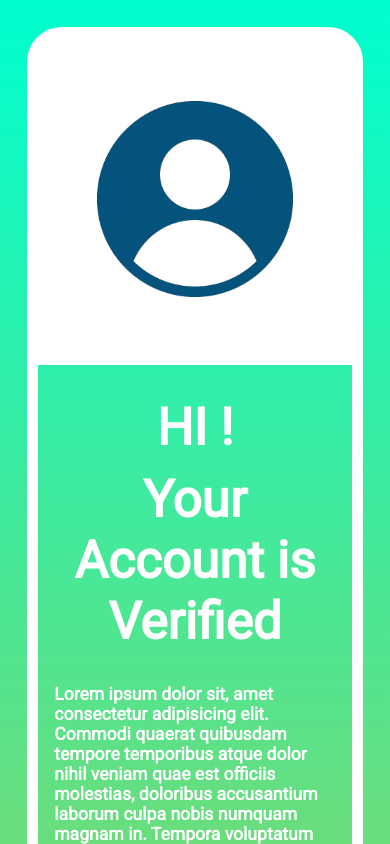
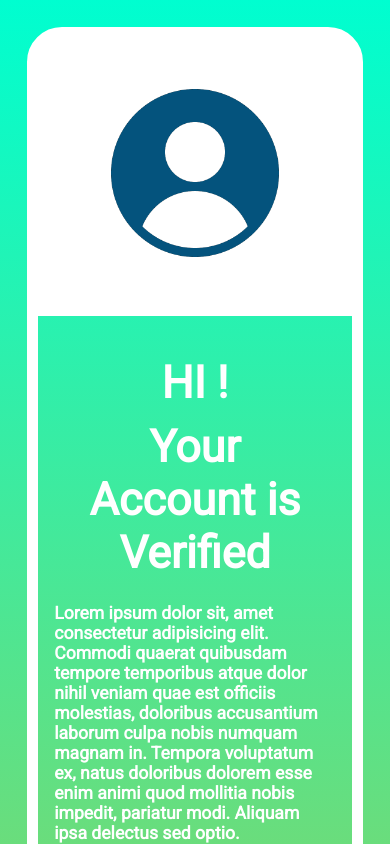
Before and after one commit to velizhaar/notification-card, a React (Create React App) app: page / in a window 390 px wide. Built offline with nearby package versions, Linux system fonts and the light colour scheme.

Commit message:
editing user icon

```diff
--- a/public/index.html
+++ b/public/index.html
@@ -28,7 +28,7 @@
       work correctly both with client-side routing and a non-root public URL.
       Learn how to configure a non-root public URL by running `npm run build`.
     -->
-    <title>React App</title>
+    <title>Notification</title>
   </head>
   <body>
     <noscript>You need to enable JavaScript to run this app.</noscript>
--- a/src/App.css
+++ b/src/App.css
@@ -5,6 +5,7 @@
 }
 .container {
   background: linear-gradient(rgb(0, 254, 208), rgb(106, 221, 124));
+  background-attachment: fixed;
   text-align: center;
   bottom: 0;
   top: 0;
@@ -54,8 +55,8 @@ h3 {
   height: 48vh;
   width: 88vh;
   border-bottom-left-radius: 35px;
-  margin-top: -4.5rem;
-  margin-right: -4.5rem;
+  margin-top: -4.6rem;
+  margin-right: -4.6rem;
   display: flex;
   justify-content: center;
 }
@@ -66,29 +67,29 @@ img {
 @media (max-width: 1000px) {
   .wrapper {
     border: 11px solid white;
-    /* border-radius: 20px; */
     margin: 1.7rem;
     padding: 0;
   }
   .user {
+    border-radius: 10px;
     margin: 0;
     border-radius: 0;
-    height: 38vh;
-    padding-bottom: 0.4rem;
+    height: 32vh;
+    padding-bottom: 0.5rem;
   }
   img {
-    height: 210px;
+    height: 180px;
   }
   .notification {
-    padding-top: 3.5rem;
-    margin: 0 1.5rem;
+    padding-top: 4rem;
+    margin: 0 2.8rem;
   }
   h1,
   h2 {
-    font-size: 3.2rem;
+    font-size: 2.8rem;
   }
   h3 {
-    padding: 2rem 1rem;
+    padding: 1.5rem 1rem;
     font-size: 1.1rem;
   }
 }
```
